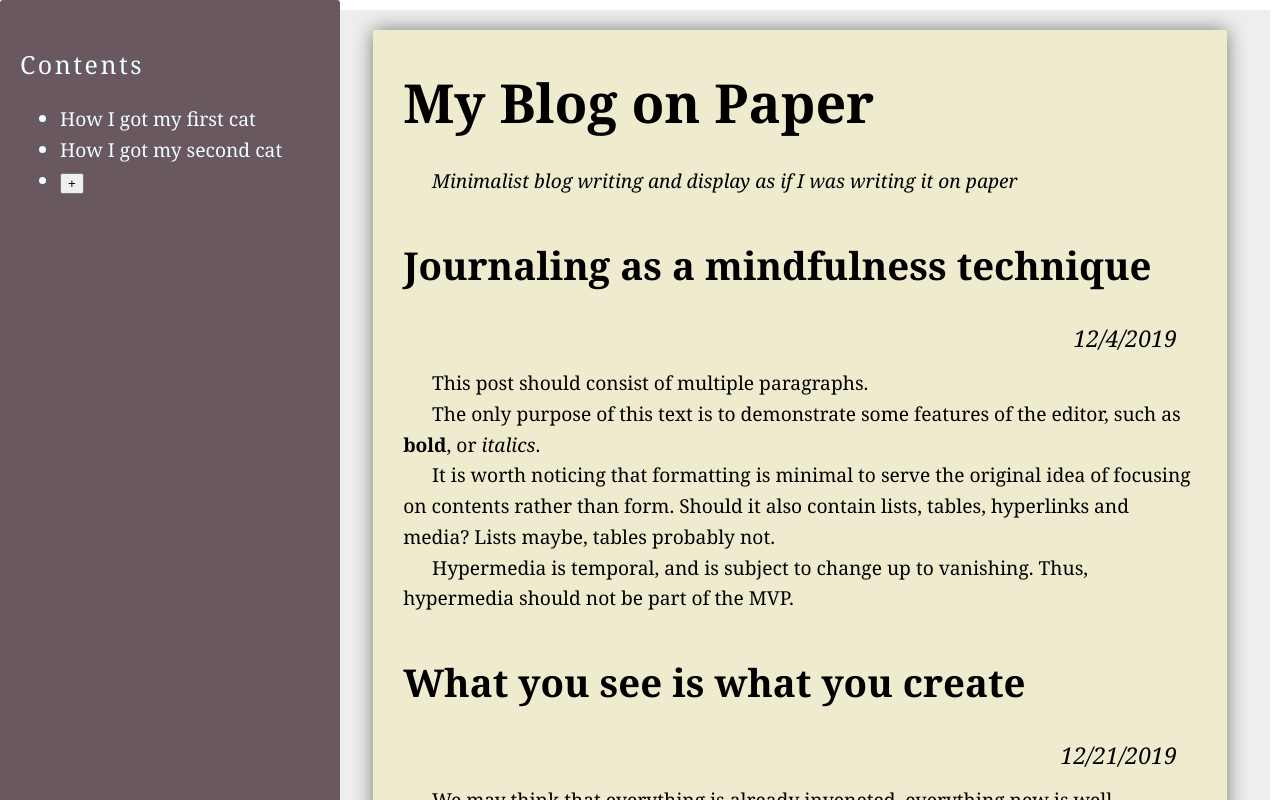
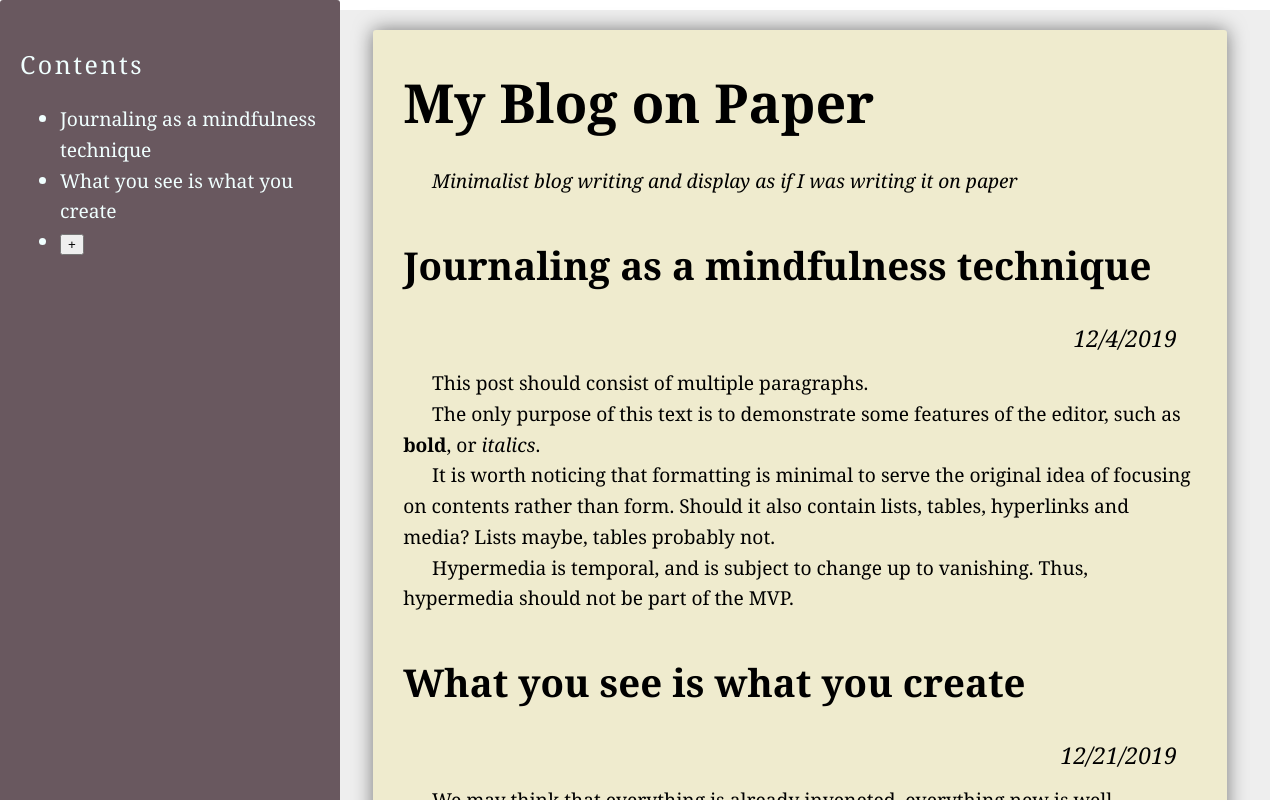
Before and after one commit to trustmaster/paper, a React (Create React App) app: page / in a window 1280 px wide. Shown: the top 800 px of the page. Built offline with nearby package versions, Linux system fonts and the light colour scheme.

Commit message:
Link state to sidebar and fix missing keys

```diff
--- a/src/App.js
+++ b/src/App.js
@@ -14,7 +14,7 @@ class App extends React.Component {
   render() {
     return (
       <div className="App">
-        <Sidebar />
+        <Sidebar posts={this.state.posts} />
         <Content
           title={this.state.title}
           description={this.state.description}
--- a/src/components/Content/Content.js
+++ b/src/components/Content/Content.js
@@ -12,6 +12,7 @@ class Content extends React.Component {
 
                     {this.props.posts.map((post, index) => (
                         <Post
+                            key={post.id}
                             title={post.title}
                             date={post.date}
                             text={post.text}
--- a/src/components/Sidebar/Sidebar.js
+++ b/src/components/Sidebar/Sidebar.js
@@ -3,14 +3,10 @@ import Navigation from './Navigation';
 
 class Sidebar extends React.Component {
     render() {
-        const posts = [
-            { id: '123', title: 'How I got my first cat' },
-            { id: '249', title: 'How I got my second cat' },
-        ];
         return (
             <div className="Sidebar">
                 <h4>Contents</h4>
-                <Navigation posts={posts} />
+                <Navigation posts={this.props.posts} />
             </div>
         );
     }
--- a/src/state/initial.js
+++ b/src/state/initial.js
@@ -3,11 +3,13 @@ const initialState = {
     description: 'Minimalist blog writing and display as if I was writing it on paper',
     posts: [
         {
+            'id': 'abc-001',
             'title': 'Journaling as a mindfulness technique',
             'date': new Date('2019-12-04'),
             'text': '<p>This post should consist of multiple paragraphs.</p><p>The only purpose of this text is to demonstrate some features of the editor, such as <strong>bold</strong>, or <em>italics</em>.</p><p>It is worth noticing that formatting is minimal to serve the original idea of focusing on contents rather than form. Should it also contain lists, tables, hyperlinks and media? Lists maybe, tables probably not.</p><p>Hypermedia is temporal, and is subject to change up to vanishing. Thus, hypermedia should not be part of the MVP.</p>',
         },
         {
+            'id': 'abc-002',
             'title': 'What you see is what you create',
             'date': new Date('2019-12-21'),
             'text': '<p>We may think that everything is already inveneted, everything new is well forgotton old. This is true and not so true. Yes, the history continues to repeat itself over and over again. But it does not mean that we should stay passive and float with the go.</p><p>Unwinding creativity within ourselves can help us to get closer with our understanding of the meaning of life.</p><p>Some ancients said: <blockquote>Everything flows, there is no way to enter the same river again. So, you should embrace this very moment and head towards the future. However, history is the best teacher, and the past is not to be forgotten.</blockquote></p><p>It may seem unimportant to express yourself as the days go by and we chase our cravings and forget what is our true self. But with the time comes regret, and the taste of it is bitter. Sweet is the hard work of self-improvement and restless creation, and it only gets better with time.</p>',
```
